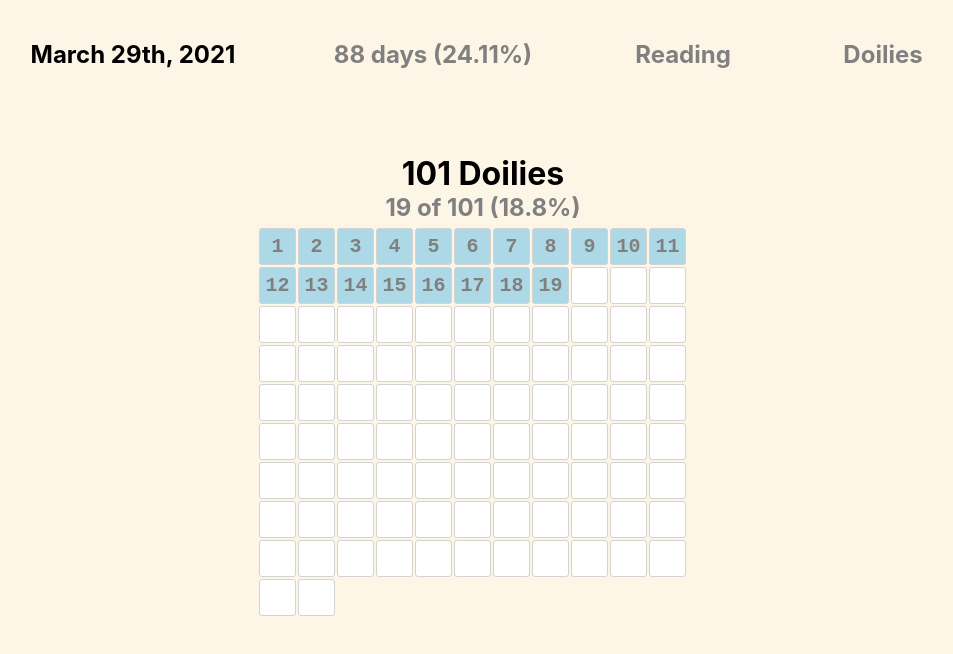
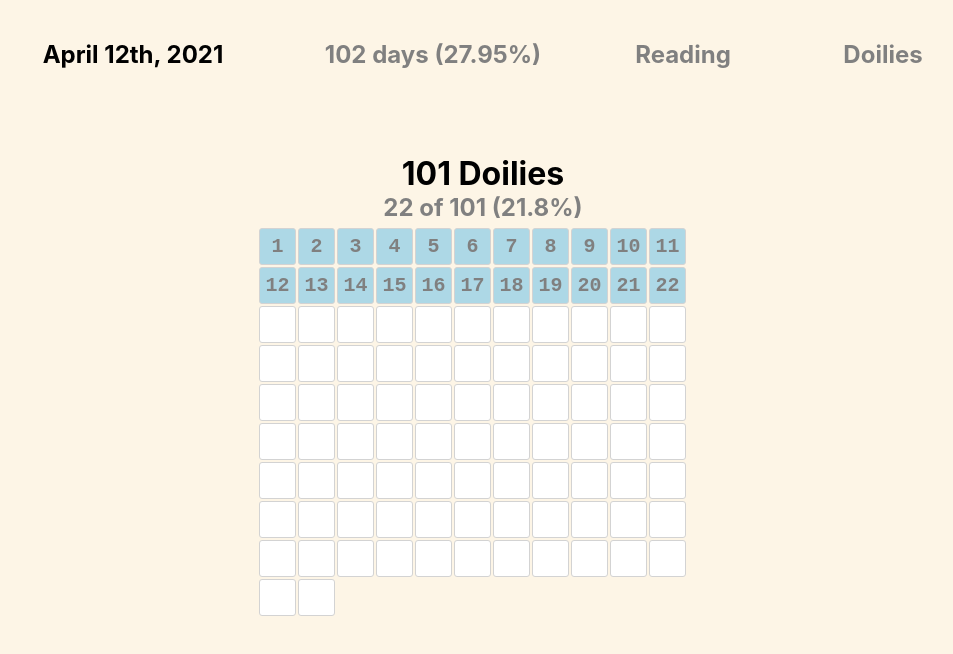
Before and after one commit to crochetcode/reading-challenge, a React (Create React App) app: page /doilies in a window 1280 px wide. Shown: the top 654 px of the page, without its empty margins (157-1110 px from the left). Built offline with nearby package versions, Linux system fonts and the light colour scheme.

Commit message:
updates, big short

```diff
--- a/src/tabs/Doilies.jsx
+++ b/src/tabs/Doilies.jsx
@@ -1,7 +1,7 @@
 import React from 'react';
 import { DoiliesStyle } from '../styling/doilies';
 
-const complete = 19;
+const complete = 22;
 const percentage = ((complete / 101) * 100).toFixed(1);
 
 const mapEmptyBoxes = (number, filled) => {
--- a/src/tabs/Header.jsx
+++ b/src/tabs/Header.jsx
@@ -2,12 +2,12 @@ import React from 'react';
 import {Link} from 'react-router-dom';
 
 export const Header = () => {
-    const days = 31 + 28 + 29;
+    const days = 31 + 28 + 31 + 12;
     const yearPercentage = (days / 365 * 100).toFixed(2);
     return (
         <header>
             <nav>
-                <h2><span>March 29th, 2021</span></h2>
+                <h2><span>April 12th, 2021</span></h2>
                 <h2>{`${days} days (${yearPercentage}%)`}</h2>
                 <Link to='/'>
                     <h2>Reading</h2>
--- a/src/tabs/Library.jsx
+++ b/src/tabs/Library.jsx
@@ -36,7 +36,7 @@ const books = [
     },
     {
         category: 'A nonfiction book inspired by a significant historical event',
-        name: 'The Big Short'
+        cover: 'https://i.gr-assets.com/images/S/compressed.photo.goodreads.com/books/1327859562l/8213519.jpg'
     },
     {
         category: 'A travelouge or road trip book',
```
